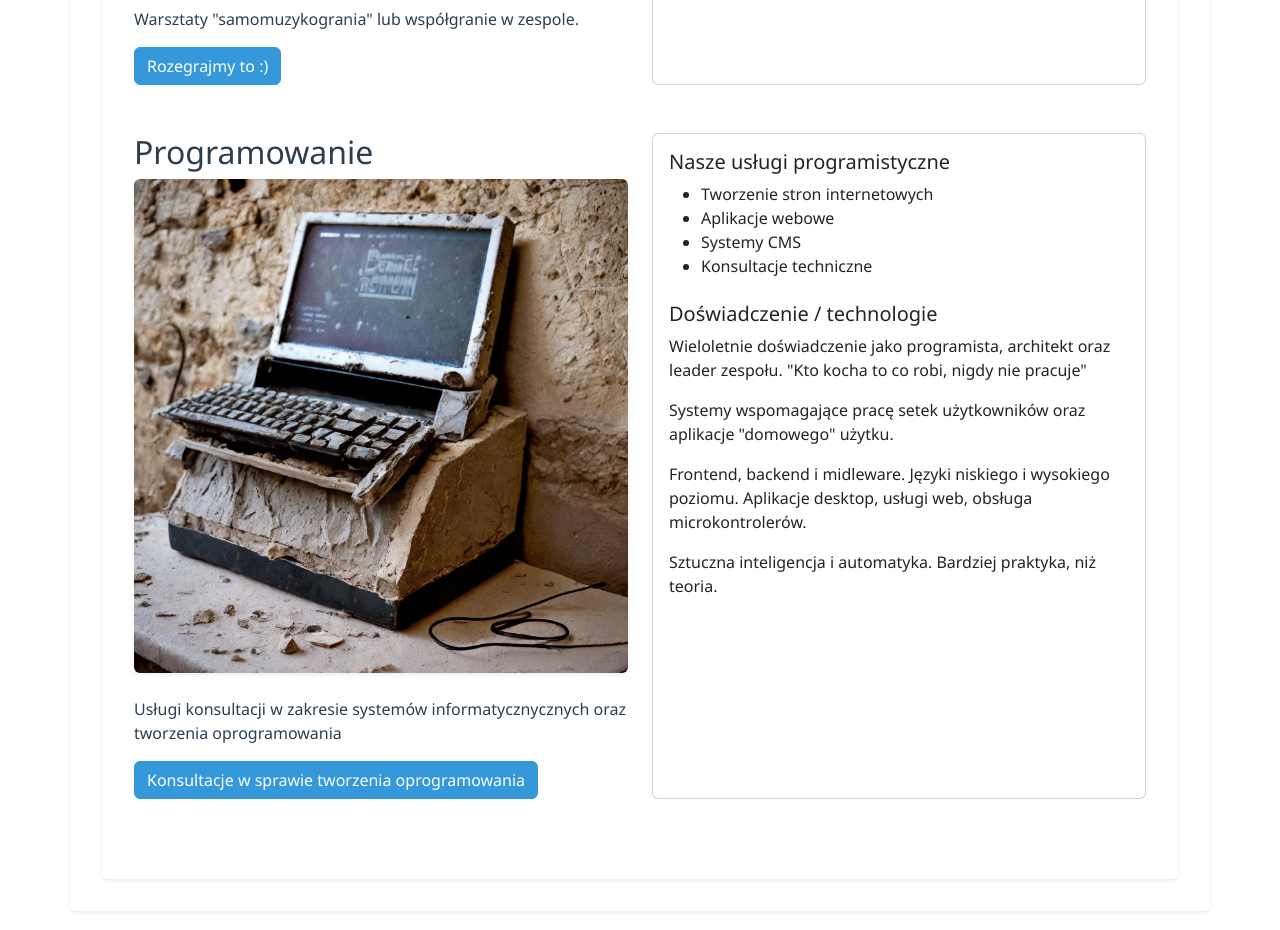
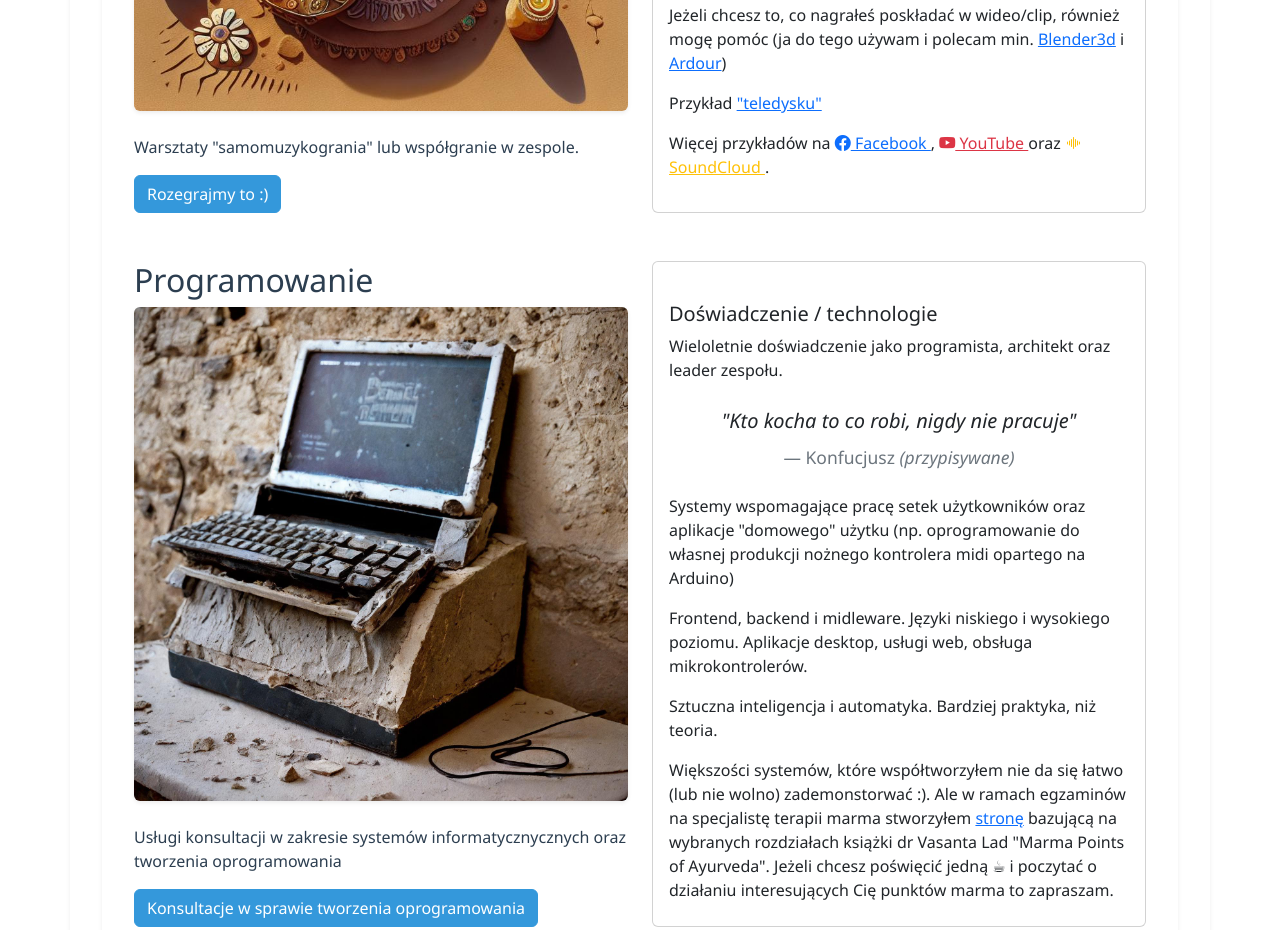
Before and after one commit to wkoziej/itoito.site, an Eleventy site: page src/uslugi.njk in a window 1280 px wide. Shown: the part 2056-2986 px from the top of the page. Built offline with nearby package versions, Linux system fonts and the light colour scheme; Eleventy itself is replaced by a stand-in of ours; files that its build step writes are made by us from their sources.

Commit message:
Update kontakt.njk and uslugi.njk for improved content clarity and additional information
- Revised text in kontakt.njk for a more inviting tone.
- Added new section in uslugi.njk detailing massage locations and services.
- Enhanced descriptions in uslugi.njk for clarity and added links to relevant resources.

```diff
--- a/src/kontakt.njk
+++ b/src/kontakt.njk
@@ -84,7 +84,7 @@ title: Kontakt
     <div class="col-12 text-center">
       <p class="text-muted">
         <i class="bi bi-info-circle me-2"></i>
-        Skontaktuj się z nami bezpośrednio przez powyższe platformy. Wybierz kanał odpowiadający interesującej Cię usłudze.
+        Zapraszem do kontaktu przez powyższe platformy. Wybierz kanał odpowiadający interesującemu Cię obszarowi.
       </p>
     </div>
   </div>
--- a/src/uslugi.njk
+++ b/src/uslugi.njk
@@ -43,6 +43,13 @@ title: Co możemy zaoferować
           <h5 class="card-title mt-4">Korzyści z masażu</h5>
           <p class="card-text">Regularny masaż pomaga zmniejszyć napięcie mięśniowe, poprawia krążenie krwi, redukuje stres i wspiera ogólne dobre samopoczucie. Techniki tajskie i ajurwedyjskie dodatkowo harmonizują przepływ energii w ciele, wspierając zarówno fizyczny jak i psychiczny aspekt zdrowia.</p>
 
+          <h5 class="card-title mt-4">Dokąd na masaż</h5>
+
+          <p class="card-text">Na terapię puktów marma zapraszam do <a href="https://przestrzendobra.pl/gabinety-masazu/">Przestrzeni Dobra</a> a na współczesny
+          masaż tasjki zapraszam do mojego domu lub Przestrzeni Dobra</p>
+
+
+
           <div class="alert alert-info mt-3">
             <strong>Uwaga:</strong> Istnieją sytuacje, gdy masaż nie jest zalecany (wysoka gorączka, choroby zakaźne, świeże rany, złamania, skręcenia, zwichnięcia). W przypadku wątpliwości, skonsultuj się z lekarzem.
           </div>
@@ -67,15 +74,28 @@ title: Co możemy zaoferować
           <h5 class="card-title">Co w duszy gra?</h5>
           <ul class="mb-4">
             <li>Głównie gitary. Elektryczne i klasyczne. Ostatnio też basowe.</li>
-            <li>Wspomaganie dźwiękami generowanymi cyfrowo. Elektron Model:Samples. Arturia Microfreak.</li>
+            <li>Wspomagane dźwiękami generowanymi cyfrowo. Elektron Model:Samples. Arturia Microfreak. Wcześniej różnego rodzaju wolne oprograemowanie dostępne na Linux (np. Hydrogen, Calf)</li>
             <li>Zapętlanie czasu. Sooper Loooper. Boss RC-600</li>
             <li>Dawniej częściej w zespołach ("Nie rozumiem", "Dzień Rebeli"). W teraźniejszości częściej sam.</li>
           </ul>
 
           <h5 class="card-title mt-4">Rozmowy i warszaty</h5>
           <p class="card-text">Jeżeli jesteś ciekaw jak można tworzyć muzykę przy użyciu kilku narzędzi, które zastępowałyby w razie potrzeby współtwórców/kolegów/przyjaciół - z chęcią o tym porozmiawiam, pokażę, zrobię warsztat. </p>
-          <p class="card-text">Jeżeli chcesz to, co nagrałeś poskładać w wideo/clip, również mogę pomóc (polecam min. https://www.blender.org/, https://ardour.org/) </p>
+          <p class="card-text">Jeżeli chcesz to, co nagrałeś poskładać w wideo/clip, również mogę pomóc
+          (ja do tego używam i polecam min. <a href="https://www.blender.org/">Blender3d</a> i <a href="https://ardour.org/">Ardour</a>) </p>
           <p class="card-text">Przykład  <a href="https://www.youtube.com/watch?v=0OLXeJ0_Enk">"teledysku"</a></p>
+          <p class="card-text">Więcej przykładów na
+            <a href="{{ site.social.muzyka.facebook }}" target="_blank" class="link-primary" title="Facebook - Muzyka">
+              <i class="bi bi-facebook"></i> Facebook
+            </a>,
+            <a href="{{ site.social.muzyka.youtube }}" target="_blank" class="link-danger" title="YouTube">
+              <i class="bi bi-youtube"></i> YouTube
+            </a> oraz
+            <a href="{{ site.social.muzyka.soundcloud }}" target="_blank" class="link-warning" title="SoundCloud">
+              <i class="bi bi-soundwave"></i> SoundCloud
+            </a>.
+          </p>
+
         </div>
       </div>
     </div>
@@ -93,20 +113,23 @@ title: Co możemy zaoferować
     <div class="col-lg-6">
       <div class="card h-100">
         <div class="card-body">
-          <h5 class="card-title">Nasze usługi programistyczne</h5>
-          <ul class="mb-4">
-            <li>Tworzenie stron internetowych</li>
-            <li>Aplikacje webowe</li>
-            <li>Systemy CMS</li>
-            <li>Konsultacje techniczne</li>
-          </ul>
 
           <h5 class="card-title mt-4">Doświadczenie / technologie</h5>
-          <p class="card-text">Wieloletnie doświadczenie jako programista, architekt oraz leader zespołu. "Kto kocha to co robi, nigdy nie pracuje"</p>
-          <p class="card-text">Systemy wspomagające pracę setek użytkowników oraz aplikacje "domowego" użytku.</p>
-          <p class="card-text">Frontend, backend i midleware. Języki niskiego i wysokiego poziomu. Aplikacje desktop, usługi web, obsługa microkontrolerów.</p>
+          <p class="card-text">Wieloletnie doświadczenie jako programista, architekt oraz leader zespołu.</p>
+
+          <blockquote class="blockquote my-4 text-center">
+            <p class="mb-0"><em>"Kto kocha to co robi, nigdy nie pracuje"</em></p>
+            <footer class="blockquote-footer mt-2">Konfucjusz <cite title="Starożytny filozof chiński">(przypisywane)</cite></footer>
+          </blockquote>
+
+          <p class="card-text">Systemy wspomagające pracę setek użytkowników oraz aplikacje "domowego" użytku (np. oprogramowanie do własnej produkcji nożnego kontrolera midi opartego na Arduino) </p>
+          <p class="card-text">Frontend, backend i midleware. Języki niskiego i wysokiego poziomu. Aplikacje desktop, usługi web, obsługa mikrokontrolerów.</p>
           <p class="card-text">Sztuczna inteligencja i automatyka. Bardziej praktyka, niż teoria. </p>
 
+          <p class="card-text">Większości systemów, które współtworzyłem nie da się łatwo (lub nie wolno) zademonstorwać :).
+          Ale w ramach egzaminów na specjalistę terapii marma stworzyłem <a href="https://marmaapps.pl/"> stronę</a>
+          bazującą na wybranych rozdziałach książki dr Vasanta Lad "Marma Points of Ayurveda".
+          Jeżeli chcesz poświęcić jedną  ☕  i poczytać o działaniu interesujących Cię punktów marma to zapraszam.
         </div>
       </div>
     </div>
```
